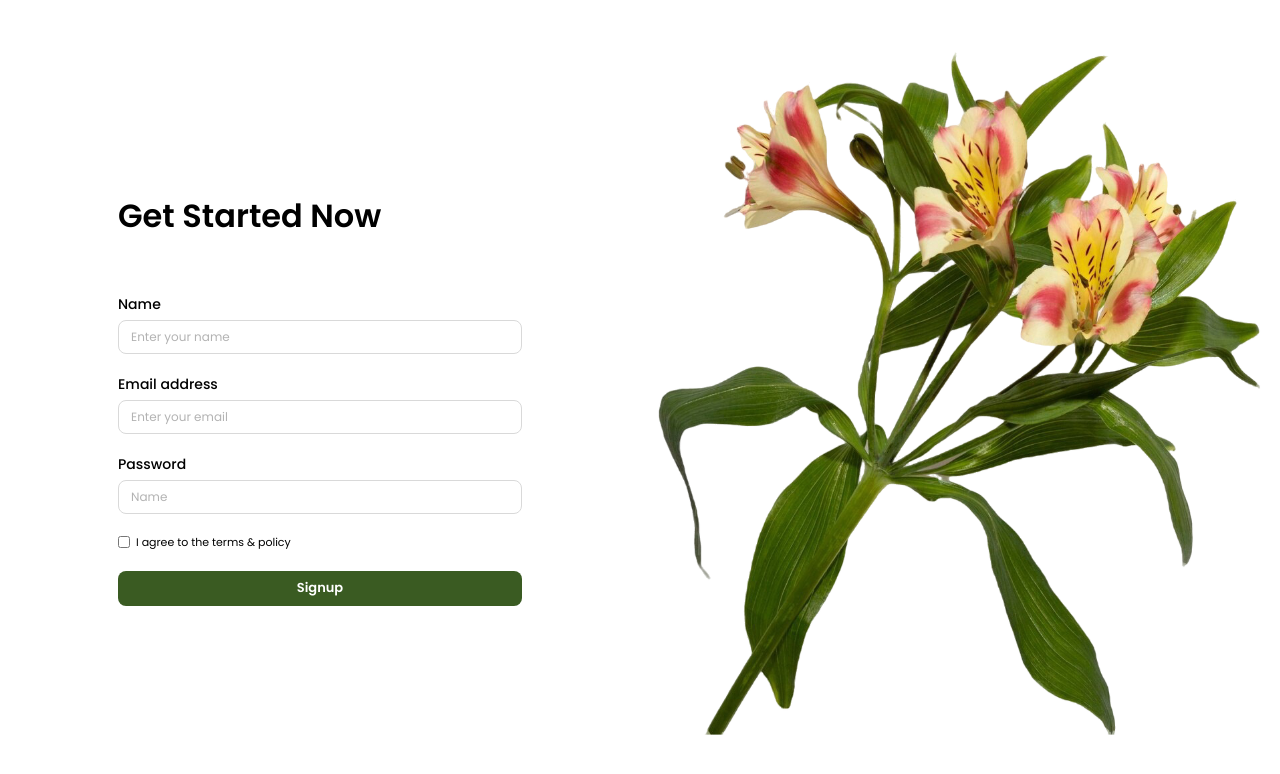
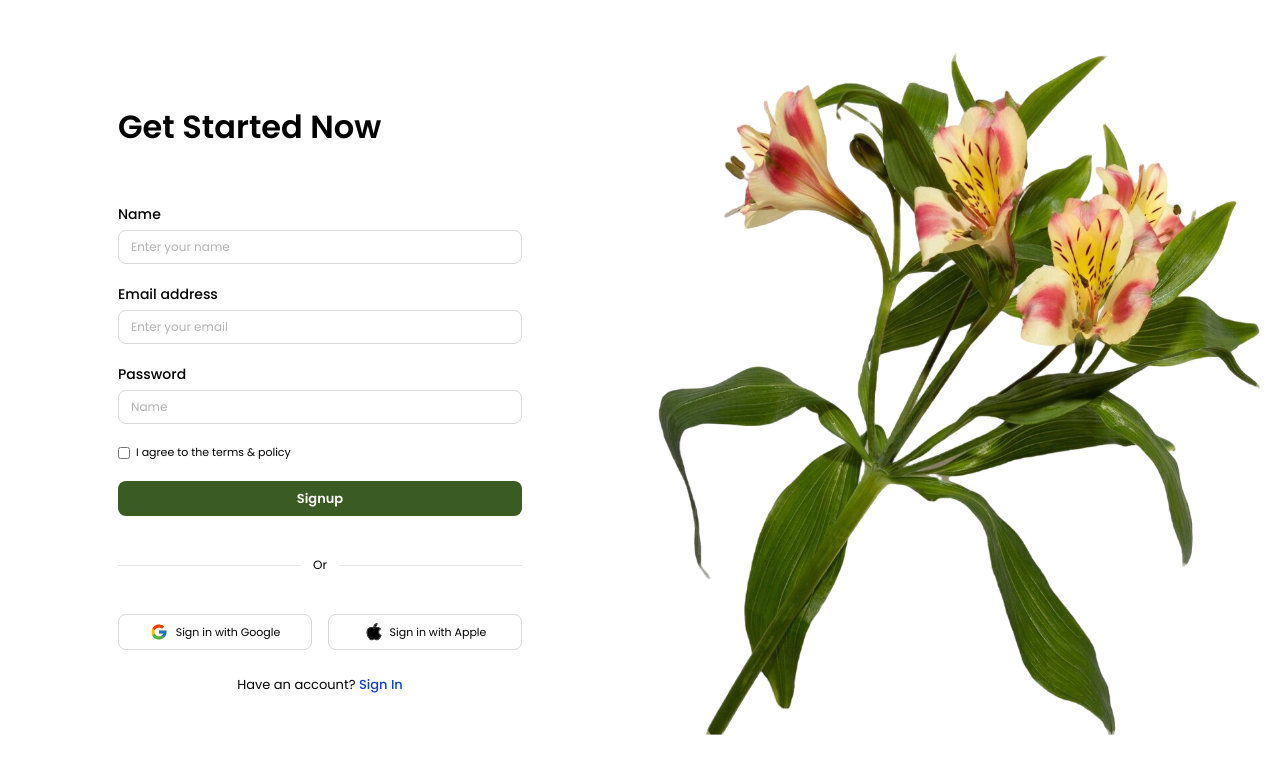
Before and after one commit to stefoine/appdev1-final-practical-exam, a React (Vite) app: page / in a window 1280 px wide. Shown: the top 774 px of the page. Built offline with nearby package versions, Linux system fonts and the light colour scheme.

Commit message:
Add divider and social sign-in buttons

```diff
--- a/src/components/Signup/Signup.jsx
+++ b/src/components/Signup/Signup.jsx
@@ -1,5 +1,7 @@
 import styles from './Signup.module.css'
 import blossomFlower from '../../assets/blossom-flower.svg'
+import googleLogo from '../../assets/icons-google-logo.svg'
+import appleLogo from '../../assets/icons-apple-logo.svg'
 
 function Signup() {
   return (
@@ -50,6 +52,30 @@ function Signup() {
               Signup
             </button>
           </form>
+
+          {/* Divider */}
+          <div className={styles.divider}>
+            <span>Or</span>
+          </div>
+
+          {/* Social sign-in buttons */}
+          <div className={styles.socialButtons}>
+            <button type="button" className={styles.socialButton}>
+              <img src={googleLogo} alt="" />
+              Sign in with Google
+            </button>
+
+            <button type="button" className={styles.socialButton}>
+              <img src={appleLogo} alt="" />
+              Sign in with Apple
+            </button>
+          </div>
+
+          {/* Bottom text */}
+          <p className={styles.bottomText}>
+            Have an account?{' '}
+            <a href="#signin">Sign In</a>
+          </p>
         </div>
       </div>
 
--- a/src/components/Signup/Signup.module.css
+++ b/src/components/Signup/Signup.module.css
@@ -1,12 +1,13 @@
 .signup {
   display: flex;
+  flex-direction: row;
   width: 100%;
   min-height: 100vh;
   background: #ffffff;
   overflow: hidden;
 }
 
-/* Left section */
+/* LEFT SECTION */
 
 .left {
   width: 50%;
@@ -31,7 +32,7 @@
   margin-bottom: 55px;
 }
 
-/* Form */
+/* FORM */
 
 .form {
   display: flex;
@@ -72,7 +73,7 @@
   border-color: #3a5b22;
 }
 
-/* Checkbox */
+/* CHECKBOX */
 
 .checkboxGroup {
   display: flex;
@@ -92,7 +93,7 @@
   color: #000000;
 }
 
-/* Signup button */
+/* SIGNUP BUTTON */
 
 .signupButton {
   width: 100%;
@@ -111,7 +112,87 @@
   background: #2d471a;
 }
 
-/* Right section */
+/* DIVIDER */
+
+.divider {
+  display: flex;
+  align-items: center;
+  gap: 12px;
+  margin: 40px 0;
+  font-size: 12px;
+  color: #000000;
+}
+
+.divider::before,
+.divider::after {
+  content: '';
+  flex: 1;
+  height: 1px;
+  background: #e5e5e5;
+}
+
+.divider span {
+  white-space: nowrap;
+}
+
+/* SOCIAL BUTTONS */
+
+.socialButtons {
+  display: flex;
+  gap: 16px;
+  width: 100%;
+}
+
+.socialButton {
+  flex: 1;
+  min-width: 0;
+  height: 36px;
+  display: flex;
+  align-items: center;
+  justify-content: center;
+  gap: 8px;
+  padding: 0 8px;
+  border: 1px solid #d9d9d9;
+  border-radius: 8px;
+  background: #ffffff;
+  color: #000000;
+  font-family: 'Poppins', sans-serif;
+  font-size: 11px;
+  cursor: pointer;
+  white-space: nowrap;
+}
+
+.socialButton img {
+  width: 18px;
+  height: 18px;
+  object-fit: contain;
+}
+
+.socialButton:hover {
+  background: #f5f5f5;
+}
+
+/* BOTTOM TEXT */
+
+.bottomText {
+  margin-top: 25px;
+  text-align: center;
+  font-family: 'Poppins', sans-serif;
+  font-size: 13px;
+  color: #000000;
+}
+
+.bottomText a {
+  color: #0f3dde;
+  text-decoration: none;
+  font-weight: 500;
+}
+
+.bottomText a:hover {
+  text-decoration: underline;
+}
+
+/* RIGHT SECTION */
 
 .right {
   width: 50%;
@@ -130,7 +211,7 @@
   object-fit: contain;
 }
 
-/* Responsive */
+/* RESPONSIVE */
 
 @media (max-width: 768px) {
   .left {
@@ -151,4 +232,13 @@
     height: auto;
     max-height: 90vh;
   }
+
+  .socialButtons {
+    flex-direction: column;
+    gap: 10px;
+  }
+
+  .divider {
+    margin: 25px 0;
+  }
 }
```
Also changed, not shown: Buenaflor-signup-bottom.png (added).
